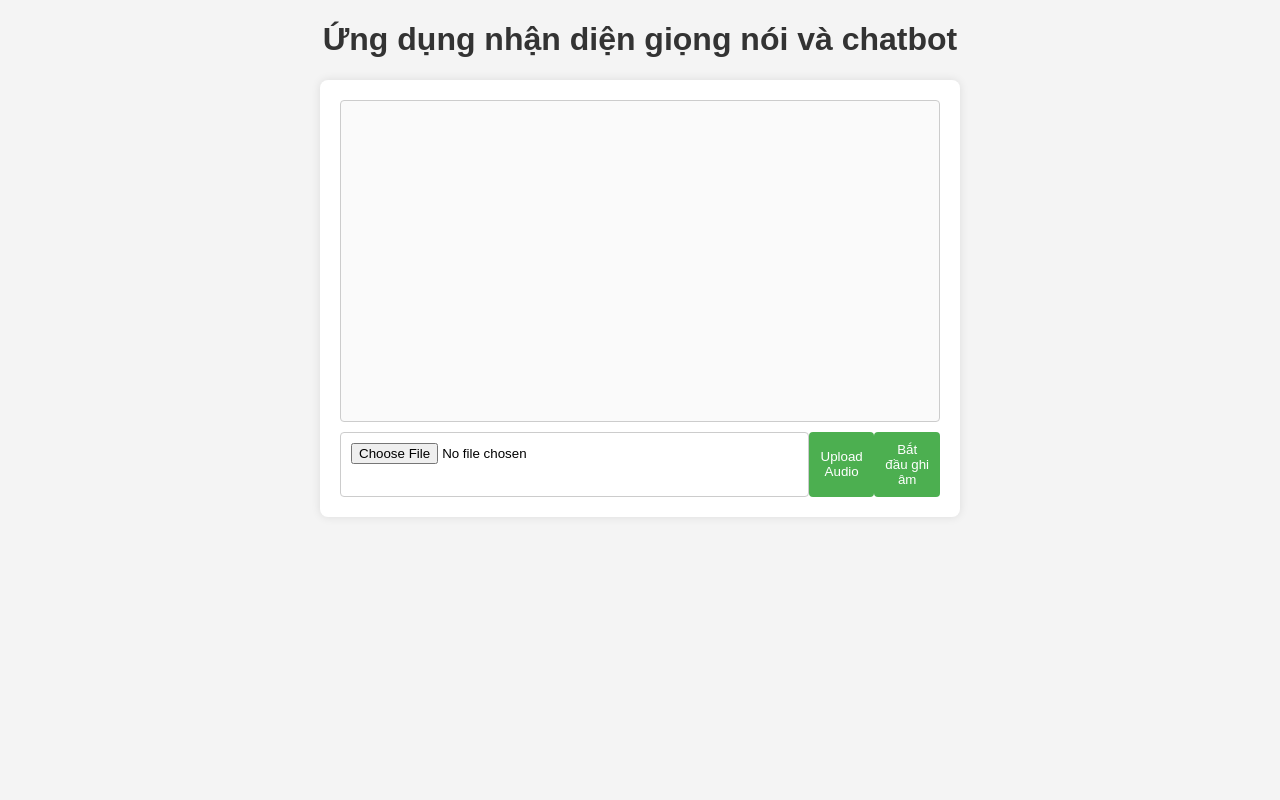
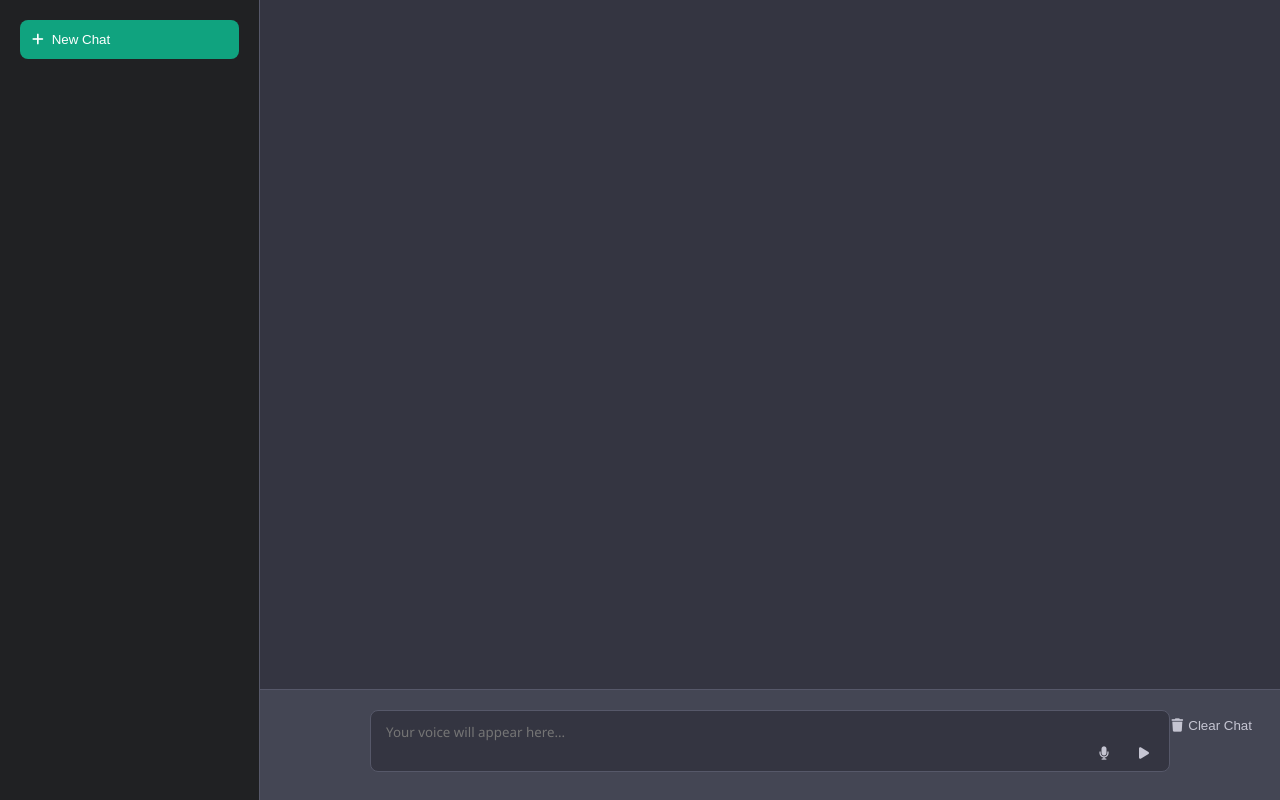
Before and after one commit to linhnv04/speech2text_vi-QA, a plain HTML site: page index_2.1.html in a window 1280 px wide. Drawn offline with nearby package versions, Linux system fonts and the light colour scheme.

Commit message:
update web UI/UX, voice_transcription

```diff
--- a/index_2.1.html
+++ b/index_2.1.html
@@ -3,234 +3,401 @@
 <head>
     <meta charset="UTF-8">
     <meta name="viewport" content="width=device-width, initial-scale=1.0">
-    <title>Speech Recognition</title>
+    <title>AI Voice Assistant</title>
+    <link href="https://cdnjs.cloudflare.com/ajax/libs/font-awesome/6.0.0/css/all.min.css" rel="stylesheet">
     <style>
-        body {
-            font-family: Arial, sans-serif;
+        :root {
+            --primary-color: #10a37f;
+            --secondary-color: #0e8e6d;
+            --background-color: #343541;
+            --chat-bg: #444654;
+            --sidebar-bg: #202123;
+            --user-message-bg: #343541;
+            --bot-message-bg: #444654;
+            --text-color: #ffffff;
+            --text-secondary: #c5c5d2;
+            --border-color: #565869;
+            --border-radius: 8px;
+        }
+
+        * {
             margin: 0;
             padding: 0;
-            background-color: #f4f4f4;
+            box-sizing: border-box;
         }
 
-        h1, h2 {
-            text-align: center;
-            color: #333;
+        body {
+            font-family: 'Segoe UI', Tahoma, Geneva, Verdana, sans-serif;
+            background-color: var(--background-color);
+            color: var(--text-color);
+            line-height: 1.6;
+            display: flex;
+            height: 100vh;
+        }
+
+        .sidebar {
+            width: 260px;
+            background-color: var(--sidebar-bg);
+            padding: 20px;
+            display: flex;
+            flex-direction: column;
+            border-right: 1px solid var(--border-color);
+        }
+
+        .new-chat {
+            background-color: var(--primary-color);
+            color: white;
+            border: none;
+            border-radius: var(--border-radius);
+            padding: 12px;
+            cursor: pointer;
+            display: flex;
+            align-items: center;
+            gap: 8px;
+            margin-bottom: 20px;
+            transition: background-color 0.3s ease;
+        }
+
+        .new-chat:hover {
+            background-color: var(--secondary-color);
+        }
+
+        .chat-history {
+            flex-grow: 1;
+            overflow-y: auto;
+        }
+
+        .history-item {
+            padding: 10px;
+            border-radius: var(--border-radius);
+            cursor: pointer;
+            display: flex;
+            align-items: center;
+            gap: 8px;
+            margin-bottom: 5px;
+            color: var(--text-secondary);
+        }
+
+        .history-item:hover {
+            background-color: var(--chat-bg);
+        }
+
+        .main-content {
+            flex-grow: 1;
+            display: flex;
+            flex-direction: column;
+            height: 100vh;
         }
 
         .chat-container {
-            width: 80%;
-            max-width: 600px;
-            margin: 0 auto;
-            background-color: white;
+            flex-grow: 1;
+            overflow-y: auto;
             padding: 20px;
-            border-radius: 8px;
-            box-shadow: 0 0 10px rgba(0, 0, 0, 0.1);
-            margin-top: 20px;
-        }
-
-        .chat-box {
-            height: 300px;
-            overflow-y: auto;
-            padding: 10px;
-            border: 1px solid #ccc;
-            background-color: #fafafa;
-            margin-bottom: 10px;
-            border-radius: 4px;
+            display: flex;
+            flex-direction: column;
+            gap: 20px;
         }
 
         .chat-message {
-            padding: 5px;
-            margin-bottom: 10px;
-            border-radius: 4px;
+            max-width: 800px;
+            margin: 0 auto;
+            width: 100%;
+            padding: 20px;
+            display: flex;
+            gap: 20px;
+            animation: fadeIn 0.3s ease-in-out;
         }
 
-        .user-message {
-            background-color: #f1f1f1;
-            text-align: right;
+        .message-avatar {
+            width: 40px;
+            height: 40px;
+            border-radius: 50%;
+            display: flex;
+            align-items: center;
+            justify-content: center;
+            flex-shrink: 0;
         }
 
-        .bot-message {
-            background-color: #d4f1d4;
-            text-align: left;
+        .user-avatar {
+            background-color: var(--primary-color);
         }
 
-        .input-area {
-            display: flex;
-            justify-content: space-between;
+        .bot-avatar {
+            background-color: #5436da;
         }
 
-        .input-area input {
-            width: 85%;
-            padding: 10px;
-            border: 1px solid #ccc;
-            border-radius: 4px;
+        .message-content {
+            flex-grow: 1;
         }
 
-        .input-area button {
-            padding: 10px;
-            width: 12%;
-            background-color: #4CAF50;
-            color: white;
-            border: none;
-            border-radius: 4px;
-            cursor: pointer;
+        .message-text {
+            color: var(--text-color);
+            margin-bottom: 10px;
         }
 
-        .input-area button:hover {
-            background-color: #45a049;
+        .timestamp {
+            font-size: 0.8em;
+            color: var(--text-secondary);
         }
 
-        #output {
-            text-align: center;
-            font-weight: bold;
-            color: #333;
+        .input-container {
+            padding: 20px;
+            background-color: var(--chat-bg);
+            border-top: 1px solid var(--border-color);
+            position: relative;
         }
 
-        .speech-button {
-            background-color: #2196F3;
-            color: white;
-            border: none;
-            border-radius: 5px;
-            padding: 10px;
-            cursor: pointer;
+        .input-wrapper {
+            max-width: 800px;
+            margin: 0 auto;
+            position: relative;
         }
 
-        .speech-button:hover {
-            background-color: #0b7dda;
-        }
-        #output {
-            text-align: center;
-            font-weight: bold;
-            color: #333;
+        .transcription-box {
+            width: 100%;
+            padding: 12px 45px 12px 15px;
+            border: 1px solid var(--border-color);
+            border-radius: var(--border-radius);
+            background-color: var(--background-color);
+            color: var(--text-color);
+            resize: none;
+            min-height: 52px;
+            max-height: 200px;
+            font-family: inherit;
         }
 
-        .audio-box {
-            width: 100%;
-            text-align: center;
-            margin-top: 10px;
+        .transcription-box:focus {
+            outline: none;
+            border-color: var(--primary-color);
         }
 
-        #modelSelect {
-        padding: 8px;
-        font-size: 16px;
-        border: 2px solid #007bff;
-        border-radius: 5px;
-        background-color: #f8f9fa;
-        color: #333;
-        cursor: pointer;
+        .voice-controls {
+            position: absolute;
+            right: 10px;
+            bottom: 10px;
+            display: flex;
+            gap: 8px;
         }
 
-        #modelSelect:focus {
-            border-color: #0056b3;
-            outline: none;
+        .voice-button {
+            background: none;
+            color: var(--text-secondary);
+            border: none;
+            width: 32px;
+            height: 32px;
+            border-radius: 50%;
+            cursor: pointer;
+            display: flex;
+            align-items: center;
+            justify-content: center;
+            transition: all 0.3s ease;
+        }
+
+        .voice-button:hover {
+            background-color: var(--border-color);
+            color: var(--text-color);
+        }
+
+        .voice-button.recording {
+            color: #ff4444;
+            animation: pulse 1.5s infinite;
+        }
+
+        @keyframes pulse {
+            0% { transform: scale(1); }
+            50% { transform: scale(1.1); }
+            100% { transform: scale(1); }
+        }
+
+        @keyframes fadeIn {
+            from { opacity: 0; transform: translateY(10px); }
+            to { opacity: 1; transform: translateY(0); }
+        }
+
+        .clear-button {
+            position: absolute;
+            top: 20px;
+            right: 20px;
+            background: none;
+            color: var(--text-secondary);
+            border: none;
+            cursor: pointer;
+            display: flex;
+            align-items: center;
+            gap: 5px;
+            padding: 8px;
+            border-radius: var(--border-radius);
+            transition: all 0.3s ease;
+        }
+
+        .clear-button:hover {
+            background-color: var(--border-color);
+            color: var(--text-color);
+        }
+
+        .status-indicator {
+            text-align: center;
+            color: var(--text-secondary);
+            font-size: 0.9em;
+            margin-top: 5px;
         }
     </style>
     <script src="https://cdnjs.cloudflare.com/ajax/libs/marked/4.3.0/marked.min.js"></script>
+</head>
+<body>
+    <div class="sidebar">
+        <button class="new-chat" onclick="clearChat()">
+            <i class="fas fa-plus"></i>
+            New Chat
+        </button>
+        <div class="chat-history" id="chatHistory">
+            <!-- Chat history items will be added here -->
+        </div>
+    </div>
+
+    <div class="main-content">
+        <div class="chat-container" id="chatBox"></div>
+
+        <div class="input-container">
+            <button class="clear-button" onclick="clearChat()">
+                <i class="fas fa-trash"></i>
+                Clear Chat
+            </button>
+
+            <div class="input-wrapper">
+                <textarea
+                    class="transcription-box"
+                    id="transcriptionBox"
+                    placeholder="Your voice will appear here..."
+                    readonly
+                ></textarea>
+
+                <div class="voice-controls">
+                    <button class="voice-button" id="recordButton" onclick="toggleRecording()">
+                        <i class="fas fa-microphone"></i>
+                    </button>
+                    <button class="voice-button" id="playButton" onclick="playRecording()" disabled>
+                        <i class="fas fa-play"></i>
+                    </button>
+                </div>
+            </div>
+        </div>
+    </div>
+
     <script>
         const SERVER_URL = "http://127.0.0.1:5000";
+        let isRecording = false;
+        let audioBlob = null;
 
-        function uploadAndTranscribe() {
-        let fileInput = document.getElementById("audioFile");
-        if (fileInput.files.length === 0) {
-            document.getElementById("output").innerText = "Vui lòng chọn một file âm thanh.";
-            return;
-        }
+        function toggleRecording() {
+            const recordButton = document.getElementById('recordButton');
+            const playButton = document.getElementById('playButton');
+            const transcriptionBox = document.getElementById('transcriptionBox');
 
-        let formData = new FormData();
-        formData.append("audio", fileInput.files[0]);
+            if (!isRecording) {
+                // Start recording
+                isRecording = true;
+                recordButton.classList.add('recording');
+                recordButton.innerHTML = '<i class="fas fa-stop"></i>';
+                transcriptionBox.value = 'Recording...';
 
-        fetch(`${SERVER_URL}/upload_audio`, {
-            method: 'POST',
-            body: formData
-        })
+                fetch(`${SERVER_URL}/record_audio`, { method: 'POST' })
                     .then(response => response.json())
                     .then(data => {
-            if (data.message === "Audio file uploaded successfully") {
-                document.getElementById("output").innerText = "File đã được upload thành công. Đang chuyển đổi giọng nói...";
+                        if (data.message === "Audio recorded successfully") {
                             return fetch(`${SERVER_URL}/transcribe`);
-            } else {
-                throw new Error("Lỗi khi upload file.");
                         }
                     })
                     .then(response => response.json())
                     .then(data => {
                         if (data.question) {
-                document.getElementById("output").innerText = "Bạn nói: " + data.question;
-                sendMessage(data.question);
+                            transcriptionBox.value = data.question;
+                            playButton.disabled = false;
                         } else {
-                document.getElementById("output").innerText = "Không nhận diện được giọng nói.";
+                            transcriptionBox.value = 'No speech detected';
                         }
                     })
-        .catch(error => console.error("Lỗi:", error));
+                    .catch(error => {
+                        console.error('Error:', error);
+                        transcriptionBox.value = 'Error recording audio';
+                    });
+            } else {
+                // Stop recording
+                isRecording = false;
+                recordButton.classList.remove('recording');
+                recordButton.innerHTML = '<i class="fas fa-microphone"></i>';
+            }
         }
 
-        function recordAndTranscribe() {
-        document.getElementById("output").innerText = "Đang ghi âm...";
-        fetch(`${SERVER_URL}/record_audio`, { method: 'POST' })
-        .then(response => response.json())
-        .then(data => {
-            if (data.message === "No audio file provided") {
-                document.getElementById("output").innerText = "Không nhận diện được giọng nói.";
-            } else {
-                document.getElementById("output").innerText = "Ghi âm hoàn tất. Đang chuyển đổi giọng nói...";
-                return fetch(`${SERVER_URL}/transcribe`, { method: 'GET' })
-                    .then(response => response.json())
-                    .then(data => {
-                        if (data.question) {
-                            document.getElementById("output").innerText = "Bạn nói: " + data.question;
-                            sendMessage(data.question);
-                        } else {
-                            document.getElementById("output").innerText = "Không nhận diện được giọng nói.";
-                        }
-                    });
-            }
-        })
-        .catch(error => console.error("Lỗi:", error));
+        function playRecording() {
+            const audio = new Audio(`${SERVER_URL}/cache/temp_audio_file.wav`);
+            audio.play();
         }
 
+        function sendMessage() {
+            const transcriptionText = document.getElementById('transcriptionBox').value;
+            if (transcriptionText && transcriptionText !== 'Your voice will appear here...' && transcriptionText !== 'Recording...') {
+                addMessage(transcriptionText, 'user');
 
-        function sendMessage(userMessage) {
-        const chatBox = document.getElementById("chatBox");
-
-        // Display user message
-        const userMessageElement = document.createElement("div");
-        userMessageElement.classList.add("chat-message", "user-message");
-        userMessageElement.innerText = "Bạn: " + userMessage;
-        chatBox.appendChild(userMessageElement);
-        chatBox.scrollTop = chatBox.scrollHeight;
-
-        // Send the message to the chatbot
                 fetch(`${SERVER_URL}/respond`, {
                     method: 'POST',
                     headers: { 'Content-Type': 'application/json' },
-            body: JSON.stringify({ question: userMessage })
+                    body: JSON.stringify({ question: transcriptionText })
                 })
                 .then(response => response.json())
-        .then(chatData => {
-            // Display bot response (rendering markdown)
-            const botMessageElement = document.createElement("div");
-            botMessageElement.classList.add("chat-message", "bot-message");
-            botMessageElement.innerHTML = marked.parse(chatData.response); // Convert markdown to HTML
-            chatBox.appendChild(botMessageElement);
-            chatBox.scrollTop = chatBox.scrollHeight;
+                .then(data => {
+                    addMessage(data.response, 'bot');
                 })
-        .catch(error => console.error("Error:", error));
+                .catch(error => console.error('Error:', error));
+
+                document.getElementById('transcriptionBox').value = '';
+                document.getElementById('playButton').disabled = true;
+            }
         }
 
+        function addMessage(text, sender) {
+            const chatBox = document.getElementById('chatBox');
+            const messageDiv = document.createElement('div');
+            messageDiv.className = `chat-message ${sender}-message`;
 
+            const avatar = document.createElement('div');
+            avatar.className = `message-avatar ${sender}-avatar`;
+            avatar.innerHTML = sender === 'user' ? '<i class="fas fa-user"></i>' : '<i class="fas fa-robot"></i>';
 
+            const content = document.createElement('div');
+            content.className = 'message-content';
+
+            const messageText = document.createElement('div');
+            messageText.className = 'message-text';
+            messageText.innerHTML = marked.parse(text);
+
+            const timestamp = document.createElement('div');
+            timestamp.className = 'timestamp';
+            timestamp.textContent = new Date().toLocaleTimeString();
+
+            content.appendChild(messageText);
+            content.appendChild(timestamp);
+            messageDiv.appendChild(avatar);
+            messageDiv.appendChild(content);
+
+            chatBox.appendChild(messageDiv);
+            chatBox.scrollTop = chatBox.scrollHeight;
+        }
+
+        function clearChat() {
+            const chatBox = document.getElementById('chatBox');
+            chatBox.innerHTML = '';
+            document.getElementById('transcriptionBox').value = '';
+            document.getElementById('playButton').disabled = true;
+        }
+
+        // Add keyboard shortcut for sending message
+        document.addEventListener('keydown', function(e) {
+            if (e.key === 'Enter' && !e.shiftKey) {
+                e.preventDefault();
+                sendMessage();
+            }
+        });
     </script>
-</head>
-<body>
-    <h1>Ứng dụng nhận diện giọng nói và chatbot</h1>
-    <div class="chat-container">
-        <div class="chat-box" id="chatBox"></div>
-        <div class="input-area">
-            <input type="file" id="audioFile" accept="audio/*">
-            <button onclick="uploadAndTranscribe()">Upload Audio</button>
-            <p id="output"></p>
-            <button class="speech-button" onclick="recordAndTranscribe()">Bắt đầu ghi âm</button>
-        </div>
-    </div>
 </body>
 </html>
```
Also changed, not shown: 3 other files. Lines whose indentation alone changed are shown as unchanged.
